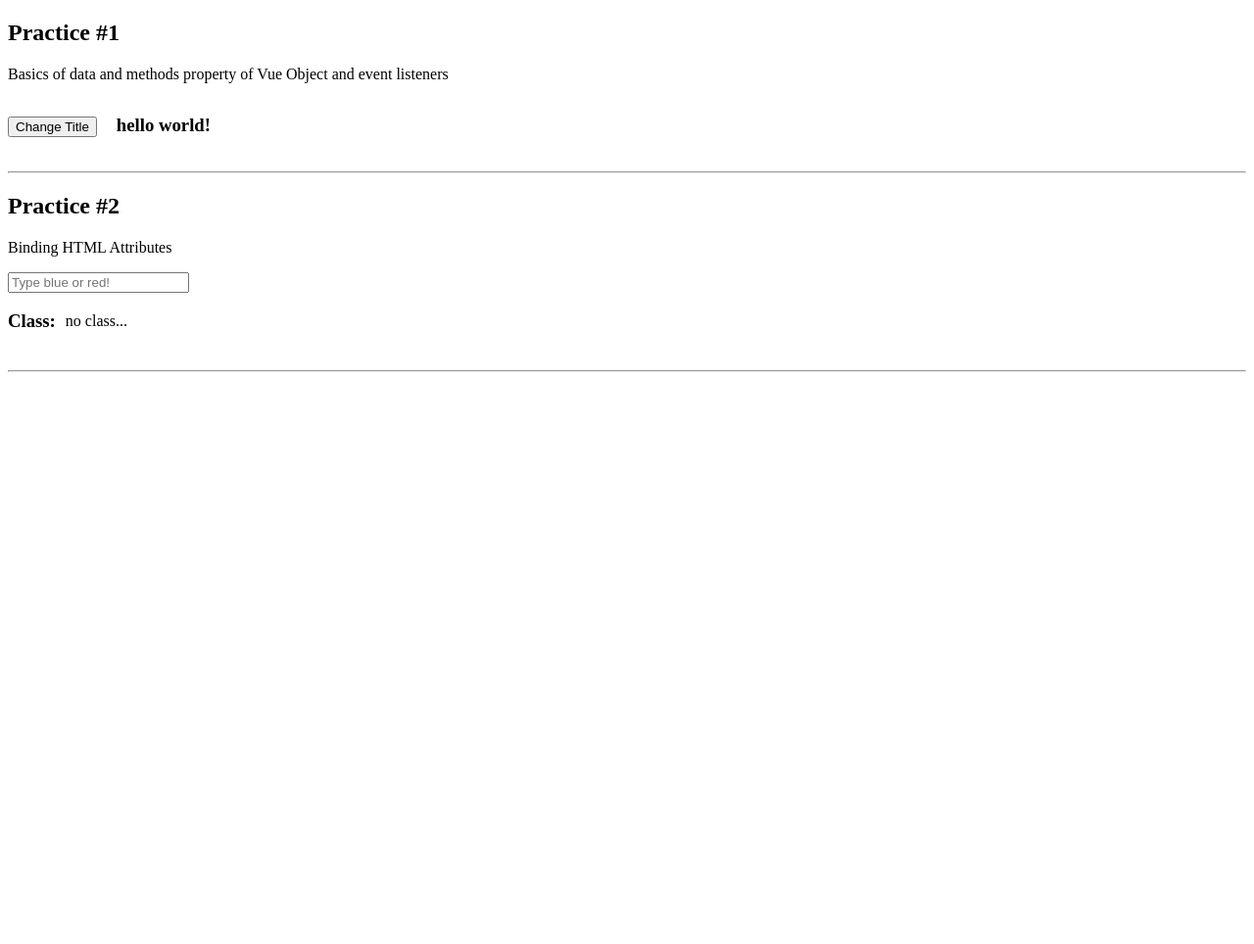
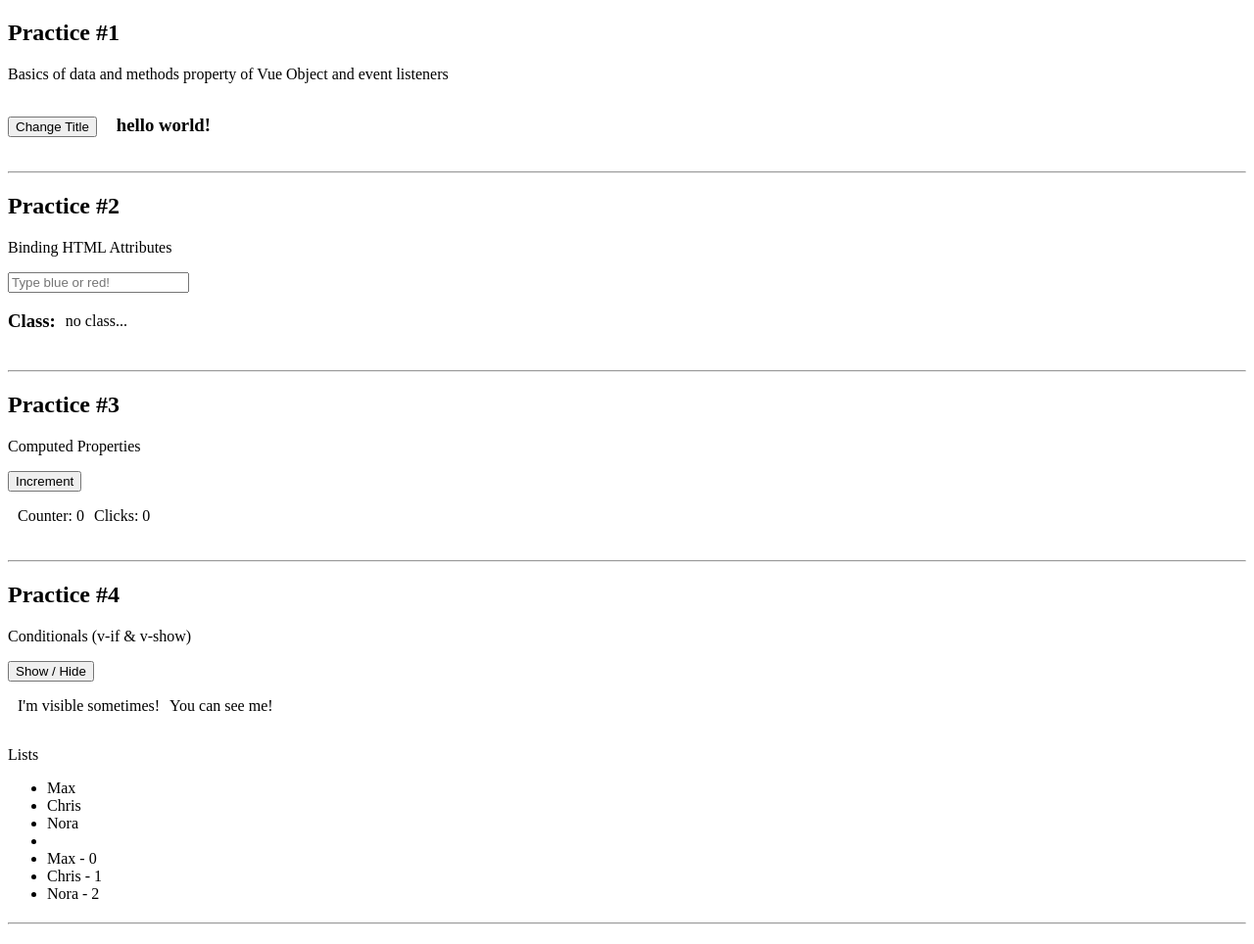
Before and after one commit to ca-collins/LearningVue, a plain HTML site: page index.html in a window 1280 px wide. Shown: the whole page at 98% size. Before the commit the page ends 800 px from the top, so only its background shows below. Drawn offline with nearby package versions, Linux system fonts and the light colour scheme.

Commit message:
learned computed properties, conditionals, & lists

```diff
--- a/index.html
+++ b/index.html
@@ -37,9 +37,43 @@
             <div style="display: flex; align-items: center;" v-bind:class="cssClass">
                 <h3  >Class: </h3>
                 <!-- v-bind is a directive that lets you dynamically bind html
-                     attributes to the result of js code -->
-                <p style="margin-left: 10px;"></p>{{ cssClass }}</p>
+                     attributes (class in this case) to the result of js code.
+                     Note, you can use just ':class' as shorthand.  -->
+                <p style="margin-left: 10px;">{{ cssClass }}</p>
             </div>
+        </div>
+    </div>
+    <hr>
+    <div id="app3">
+        <div>
+            <h2>Practice #3</h2>
+            <p>Computed Properties</p>
+            <!-- a computed property is a goode idea to use when you have one property that dependes on another one -->
+            <button v-on:click="increment">Increment</button>
+            <div style="display: flex; align-items: center;">
+                <p style="margin-left: 10px;">Counter: {{ counter }}</p>
+                <p style="margin-left: 10px;">Clicks: {{ clicks }}</p>
+            </div>
+        </div>
+    </div>
+    <hr>
+    <div id="app4">
+        <div>
+            <h2>Practice #4</h2>
+            <p>Conditionals (v-if & v-show)</p>
+            <button v-on:click="show = !show">Show / Hide</button>
+            <div style="display: flex; align-items: center;">
+                <p style="margin-left: 10px;" v-if="show">I'm visible sometimes!</p> <!-- v-if is used to conditionally render a block. The block will only be rendered if the directive’s expression returns a truthy value -->
+                <p style="margin-left: 10px;" v-else>Am I visible?</p>  <!-- v-else can be placed on an adjacent element as long as it is the same type (e.g., <p></p>) -->
+                <p style="margin-left: 10px;" v-show="show">You can see me!</p>  <!-- v-show works like v-if except it changes display to none if truthy and does not completely remove the elem from the dom -->
+            </div>
+            <p>Lists</p>
+            <ul> <!-- v-for allows you to loop through an object/array to display multiple elements (in this case li's). person here can anything, persons refers to the object in the Vue el data -->
+                <li v-for="person in persons">{{ person.name }}</li>
+                <li> </li>
+                <!-- You can optionally add a second argument to get the index of each item (does not have to be the word index)-->
+                <li v-for="(person, index) in persons">{{ person.name }} - {{ index }}</li>
+            </ul>
         </div>
     </div>
     <hr>
--- a/index.js
+++ b/index.js
@@ -16,3 +16,32 @@ new Vue({
         cssClass: 'no class...'
     }
 });
+
+new Vue({
+    el: '#app3',
+    data: {
+        clicks: 0
+    },
+    methods: {
+        increment() {
+            this.clicks++;
+        }
+    },
+    computed: {  // here set up all computed properties which is actually just a like writing a method. You access it on the html template in the same way as methods/data
+        counter() {
+            return this.clicks * 2;
+        }
+    }
+});
+
+new Vue({
+    el: '#app4',
+    data: {
+        show: true,
+        persons: [
+            {name: 'Max', age: 27},
+            {name: 'Chris', age: 30},
+            {name: 'Nora', age: 25}
+        ]
+    }
+});
```
